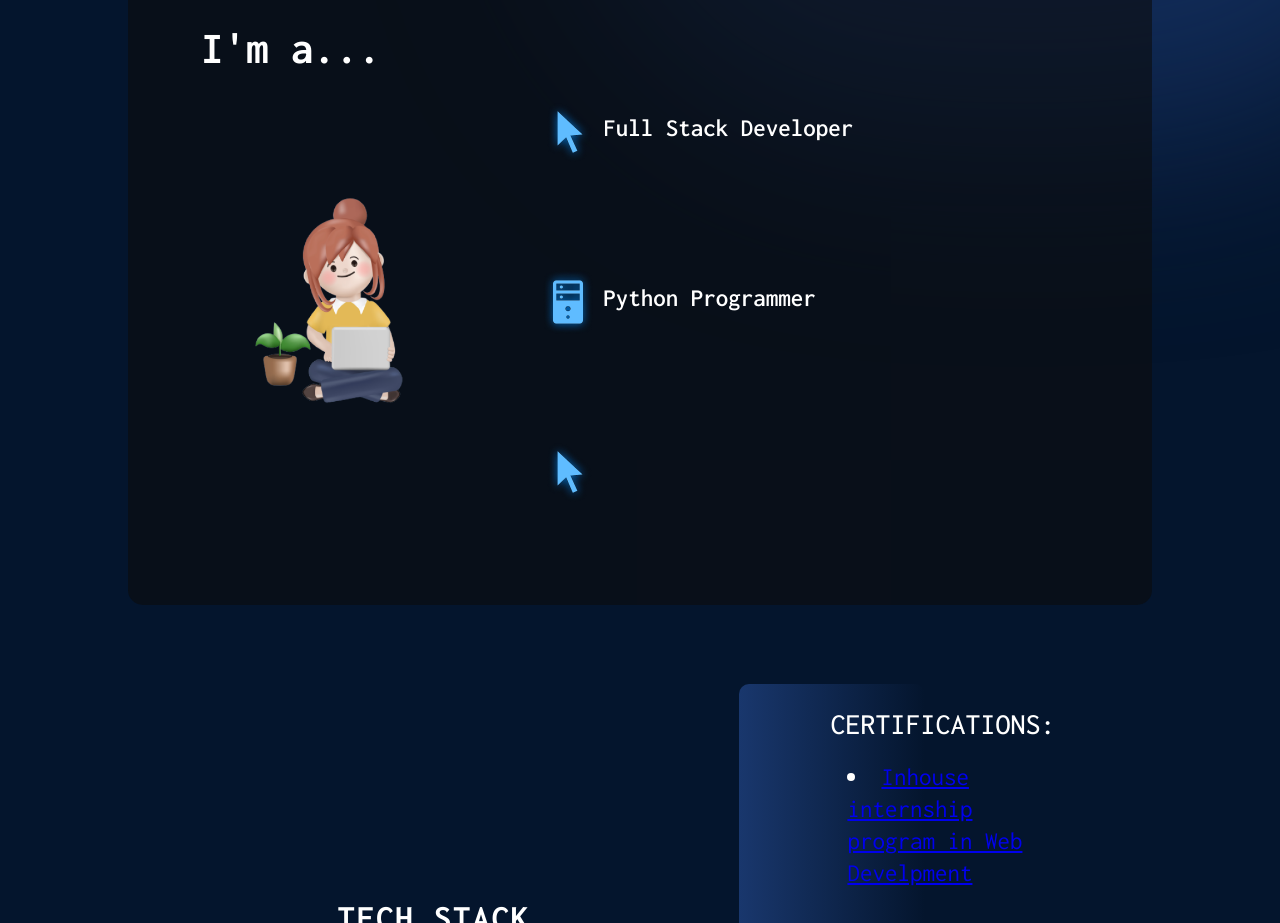
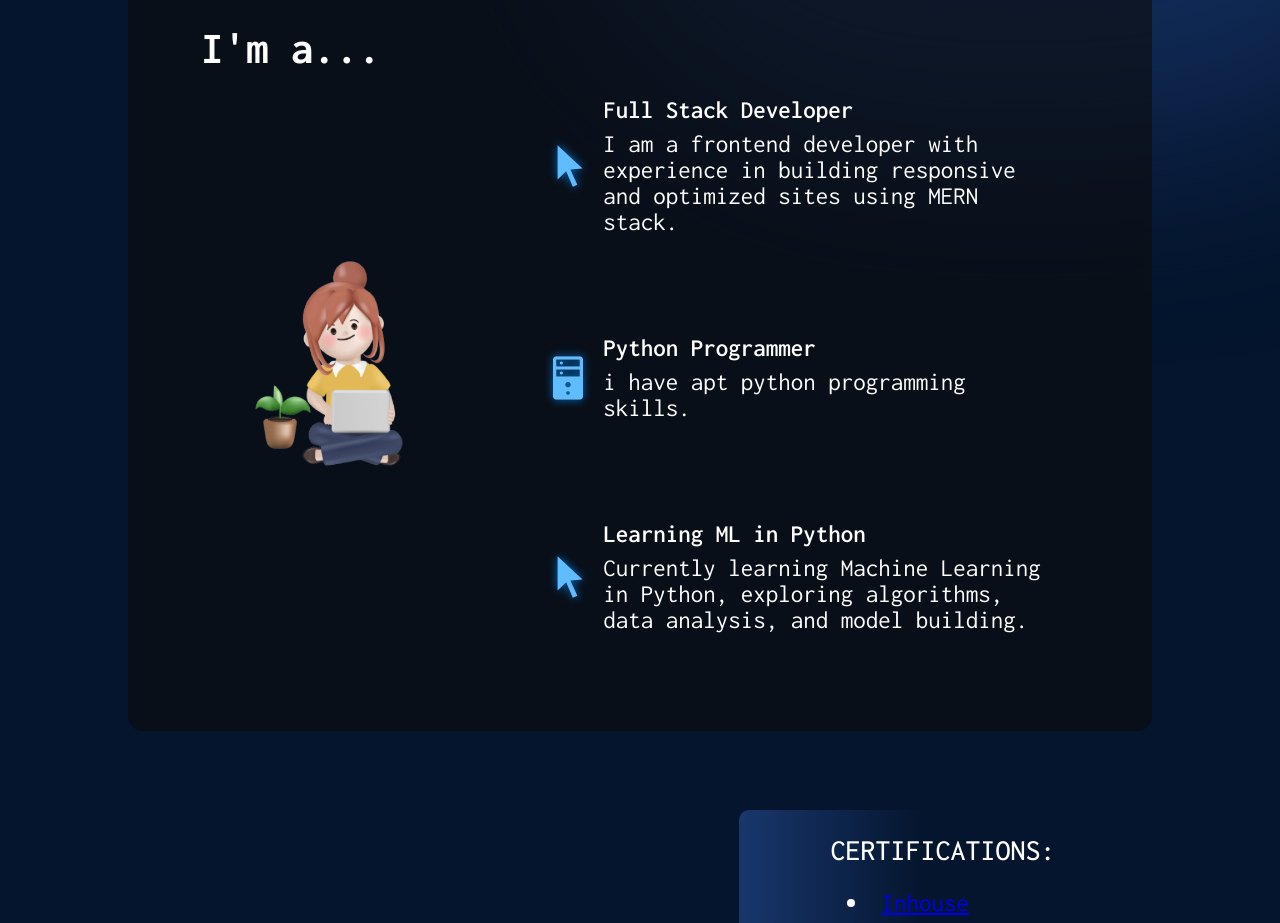
Before and after one commit to vishakha952/Portfolio, a React (Vite) app: page / in a window 1280 px wide. Shown: the part 880-1803 px from the top of the page. Built offline with nearby package versions, Linux system fonts and the light colour scheme.

Commit message:
commitallfiles

```diff
--- a/src/components/About/Aboutme.jsx
+++ b/src/components/About/Aboutme.jsx
@@ -30,7 +30,8 @@ const Aboutme = () => {
               <h3>Full Stack  Developer</h3>
 
               <p>
-
+              I am a frontend developer with experience in building responsive
+              and optimized sites using MERN stack.
               </p>
             </div></li>
 
@@ -41,7 +42,7 @@ const Aboutme = () => {
 
               <h3>Python Programmer</h3>
               <p>
-
+              i have apt python programming skills.
               </p>
             </div>
           </li>
@@ -50,9 +51,9 @@ const Aboutme = () => {
             <img src={getImageUrl("about/cursorIcon.png")} alt="UI icon" />
             <div className={styles.aboutItemText}>
 
-              <h3></h3>
+              <h3>Learning ML in Python</h3>
               <p>
-
+              Currently learning Machine Learning in Python, exploring algorithms, data analysis, and model building.
               </p>
             </div>
           </li>
```
